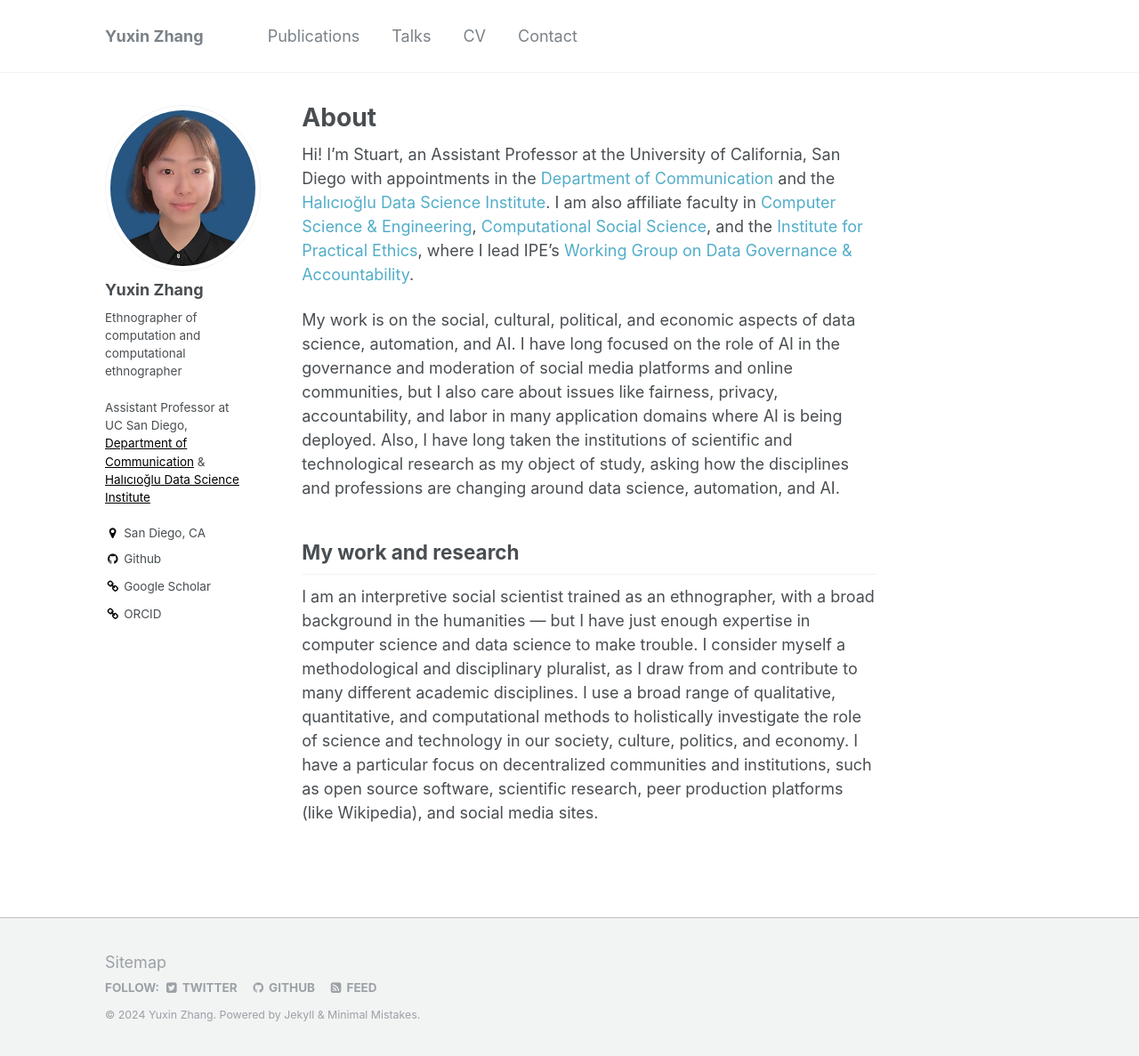
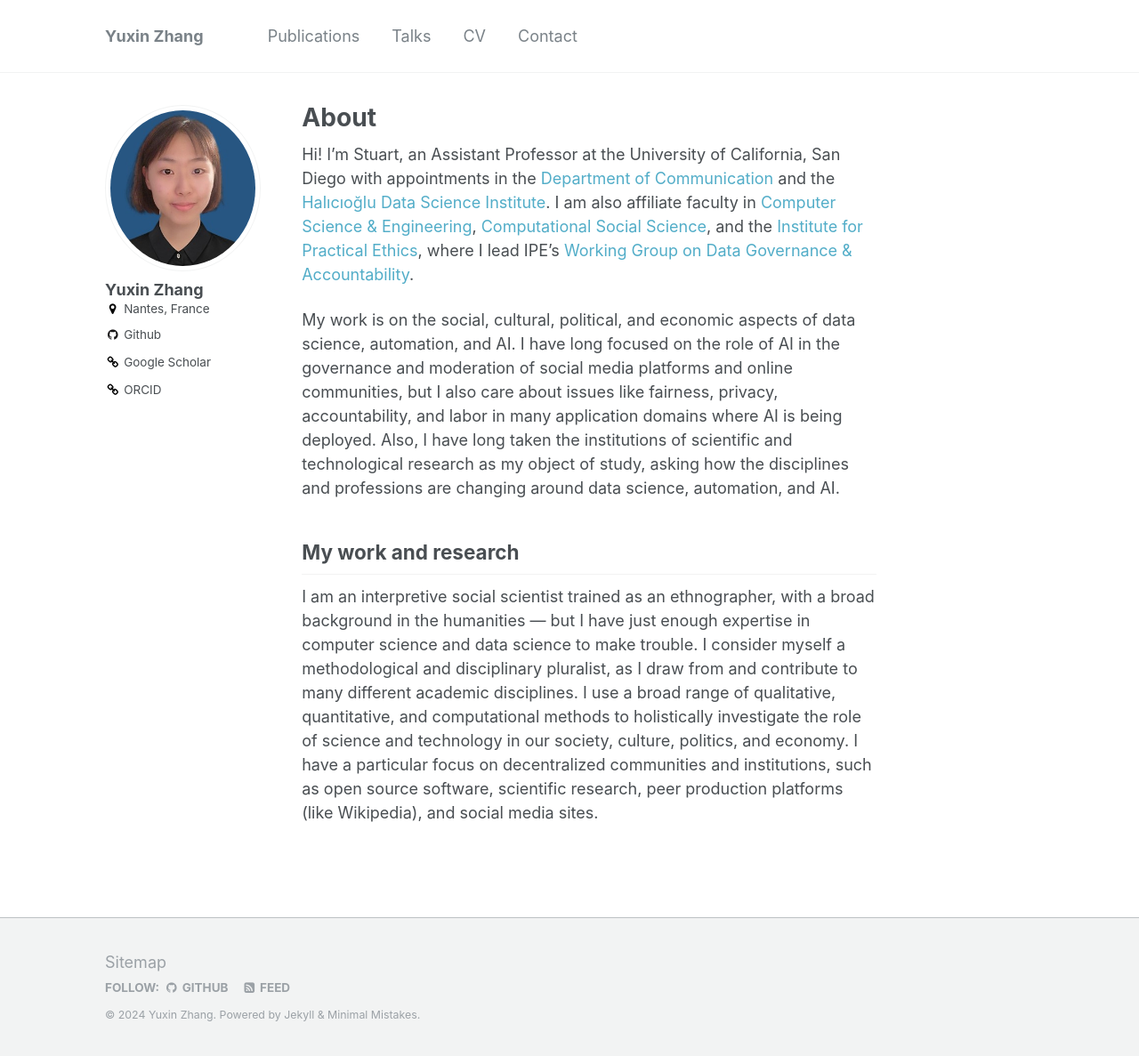
Before and after one commit to Yuxin-Zhang-Jasmine/Yuxin-Zhang-Jasmine.github.io, a Jekyll site: the page built from _pages/about.md, in a window 1280 px wide and 1187 px high. Shown: the whole window at 89% size. Built offline with Jekyll 4.4.1, drawn with Linux system fonts in a browser that asks for light colours.

Commit message:
Update _config.yml

```diff
--- a/_config.yml
+++ b/_config.yml
@@ -10,13 +10,13 @@ locale                   : "en-US"
 title                    : "Yuxin Zhang"
 title_separator          : "-"
 name                     : &name "Yuxin Zhang"
-description              : &description "computational ethnographer<br/>ethnographer of computation"
+description              : &description "Ph.D. student at LS2N, France"
 url                      : https://yuxin-zhang-jasmine.github.io # the base hostname & protocol for your site e.g. "https://mmistakes.github.io"
 baseurl                  : "" # the subpath of your site, e.g. "/blog"
 repository               : "Yuxin-Zhang-Jasmine/Yuxin-Zhang-Jasmine.github.io"
 teaser                   :  # filename of teaser fallback teaser image placed in /images/, .e.g. "500x300.png"
 breadcrumbs              : false # true, false (default)
-seo_description          : "Site for Richard Stuart Geiger, Professor of Communication and Data Science at UC San Diego"
+seo_description          : #"Site for Richard Stuart Geiger, Professor of Communication and Data Science at UC San Diego"
 words_per_minute         : 160
 comments:
   provider               : # false (default), "disqus", "discourse", "facebook", "google-plus", "staticman", "custom"
@@ -57,7 +57,7 @@ yandex_site_verification :
 
 # Social Sharing
 twitter:
-  username               : &twitter "staeiou"
+  username               : #&twitter "staeiou"
 facebook:
   username               :
   app_id                 :
@@ -76,10 +76,10 @@ social:
 author:
   name             : "Yuxin Zhang"
   avatar           : "photo.png"
-  bio              : "Ethnographer of computation and computational ethnographer <br> <br> Assistant Professor at UC San Diego, <a style='color: black;' href='http://communication.ucsd.edu'>Department of Communication</a> & <a style='color: black;' href='http://hdsi.ucsd.edu'>Halıcıoğlu Data Science Institute</a>"
-  location         : "San Diego, CA"
+  bio              :
+  location         : "Nantes, France"
   employer         :
-  googlescholar    : "https://scholar.google.com/citations?user=0AvWi3wAAAAJ&hl=en"
+  googlescholar    : "https://scholar.google.com/citations?user=gSPbJ2AAAAAJ&hl=en"
   email            :
   uri              :
   bitbucket        :
@@ -94,7 +94,7 @@ author:
   instagram        :
   lastfm           :
   linkedin         :
-  orcid            : "http://orcid.org/0000-0001-7215-0532"
+  orcid            : "https://orcid.org/0009-0000-8723-4667"
   pinterest        :
   soundcloud       :
   stackoverflow    : # http://stackoverflow.com/users/123456/username
@@ -248,7 +248,7 @@ sass:
 permalink: /:categories/:title/
 # paginate: 5 # amount of posts to show
 # paginate_path: /page:num/
-timezone: America/Los_Angeles # http://en.wikipedia.org/wiki/List_of_tz_database_time_zones
+timezone: #America/Los_Angeles # http://en.wikipedia.org/wiki/List_of_tz_database_time_zones
 
 
 # Plugins
```
